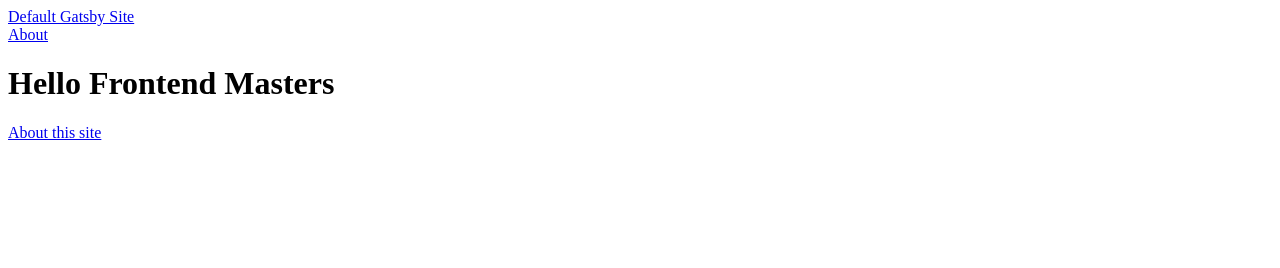
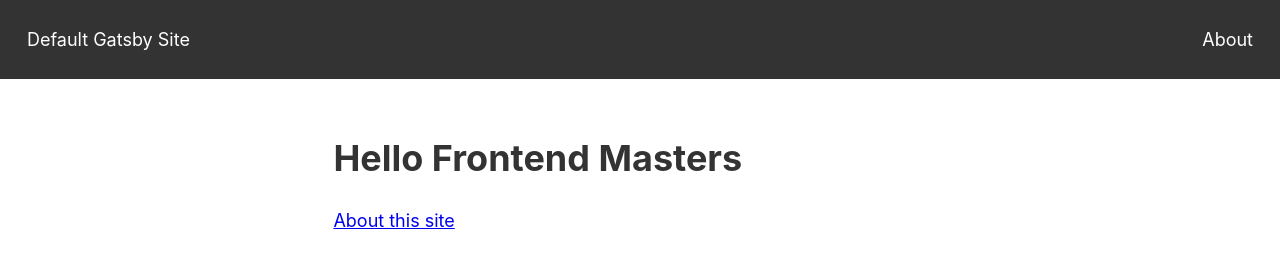
Before and after one commit to robert-s-hogan/gatsby-coffee-shop, a Gatsby site: page / in a window 1280 px wide. Built offline with nearby package versions, Linux system fonts and the light colour scheme; Gatsby itself is replaced by a stand-in of ours.

Commit message:
Added layout.module.css scoped CSS.

```diff
--- a/src/components/layout.js
+++ b/src/components/layout.js
@@ -1,6 +1,9 @@
 import * as React from "react";
 import { Link, useStaticQuery, graphql } from "gatsby";
 import { Seo } from "./seo.js";
+
+import { header, content } from "../styles/layout.module.css";
+import "../styles/global.css";
 
 export function Layout({
     children,
@@ -32,13 +35,13 @@ export function Layout({
                 image={image}
                 path={path}
             />
-            <header>
+            <header className={header}>
                 <Link to="/">{meta.title}</Link>
                 <nav>
                     <Link to="/about">About</Link>
                 </nav>
             </header>
-            <main>{children}</main>
+            <main className={content}>{children}</main>
         </>
     );
 }
--- /dev/null
+++ b/src/styles/global.css
@@ -0,0 +1,31 @@
+:root {
+    --black: #333;
+    --gray: #555;
+    --white: #fff;
+}
+
+* {
+    box-sizing: border-box;
+}
+
+html,
+body {
+    color: var(--gray);
+    font-family: -apple-system, BlinkMacSystemFont, "Segoe UI", Roboto, Oxygen,
+        Ubuntu, Cantarell, "Open Sans", "Helvetica Neue", sans-serif;
+    font-size: 18px;
+    line-height: 1.4;
+}
+
+body {
+    margin: 0;
+}
+
+h1,
+h2,
+h3,
+h4,
+h5,
+h6 {
+    color: var(--black);
+}
--- /dev/null
+++ b/src/styles/layout.module.css
@@ -0,0 +1,25 @@
+.header {
+    background: var(--black);
+    color: var(--white);
+    display: flex;
+    justify-content: space-between;
+    padding: 1rem;
+}
+
+.header a {
+    color: inherit;
+    display: inline-block;
+    padding: 0.5rem;
+    text-decoration: none;
+}
+
+.header a:focus,
+.header a:hover {
+    background: var(--white);
+    color: var(--black);
+}
+
+.content {
+    margin: 3rem auto;
+    max-width: 54ch;
+}
```
